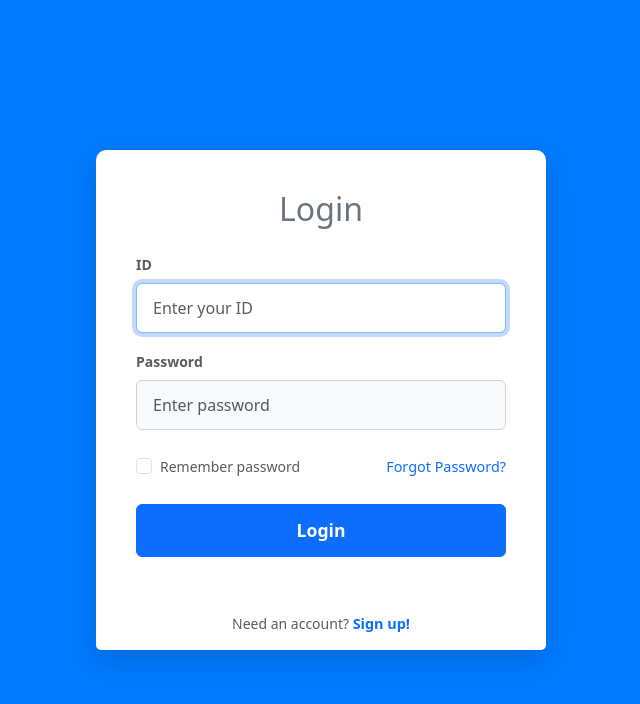
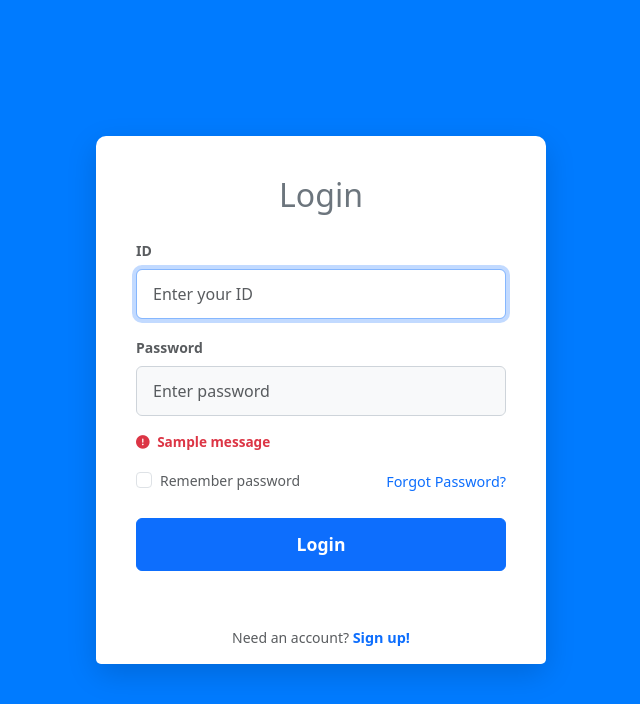
Before and after one commit to chxtwo8090/run_cloud, a Flask app: page / in a window 1280 px wide. Shown: the top 704 px of the page, without its empty margins (319-959 px from the left). Run offline with Flask 3, Linux system fonts and the light colour scheme; one stand-in notice (Sample message) is shown.

Commit message:
로그인 실패 문구 추가 오토스케일링 최대 인스턴스 증가

```diff
--- a/python/templates/login.html
+++ b/python/templates/login.html
@@ -5,6 +5,7 @@
     <meta name="viewport" content="width=device-width, initial-scale=1.0">
     <title>Login - Run Cloud</title>
     <link href="https://cdn.jsdelivr.net/npm/bootstrap@5.3.0/dist/css/bootstrap.min.css" rel="stylesheet">
+    <link rel="stylesheet" href="https://cdnjs.cloudflare.com/ajax/libs/font-awesome/6.4.0/css/all.min.css">
     <style>
         /* 전체 배경을 파란색으로 설정 */
         body {
@@ -52,6 +53,14 @@
         .login-link:hover {
             text-decoration: underline;
         }
+
+        /* [추가] 에러 메시지 스타일 */
+        .error-msg {
+            font-size: 0.85rem;
+            font-weight: bold;
+            color: #dc3545; /* Bootstrap danger color (Red) */
+            margin-bottom: 1rem;
+        }
     </style>
 </head>
 <body>
@@ -66,10 +75,19 @@
                     <input type="text" class="form-control" id="username" name="username" placeholder="Enter your ID" required autofocus>
                 </div>
 
-                <div class="mb-4">
+                <div class="mb-3">
                     <label for="password" class="form-label text-muted small fw-bold">Password</label>
                     <input type="password" class="form-control" id="password" name="password" placeholder="Enter password" required>
                 </div>
+
+                {% with messages = get_flashed_messages() %}
+                    {% if messages %}
+                        <div class="error-msg">
+                            <i class="fa-solid fa-circle-exclamation me-1"></i>
+                            {{ messages[0] }}
+                        </div>
+                    {% endif %}
+                {% endwith %}
 
                 <div class="d-flex justify-content-between align-items-center mb-4">
                     <div class="form-check">
```
Also changed, not shown: 1 other file.
